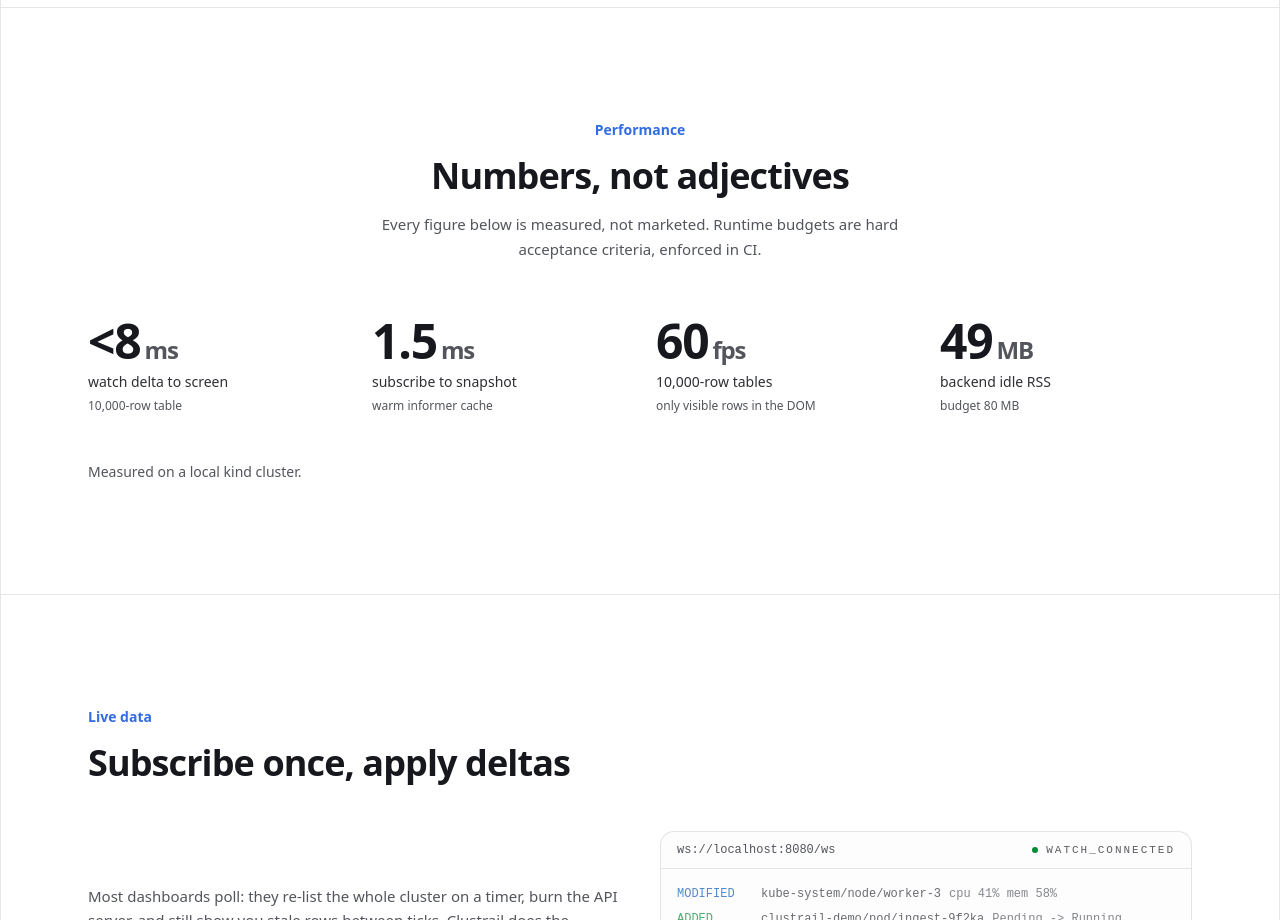
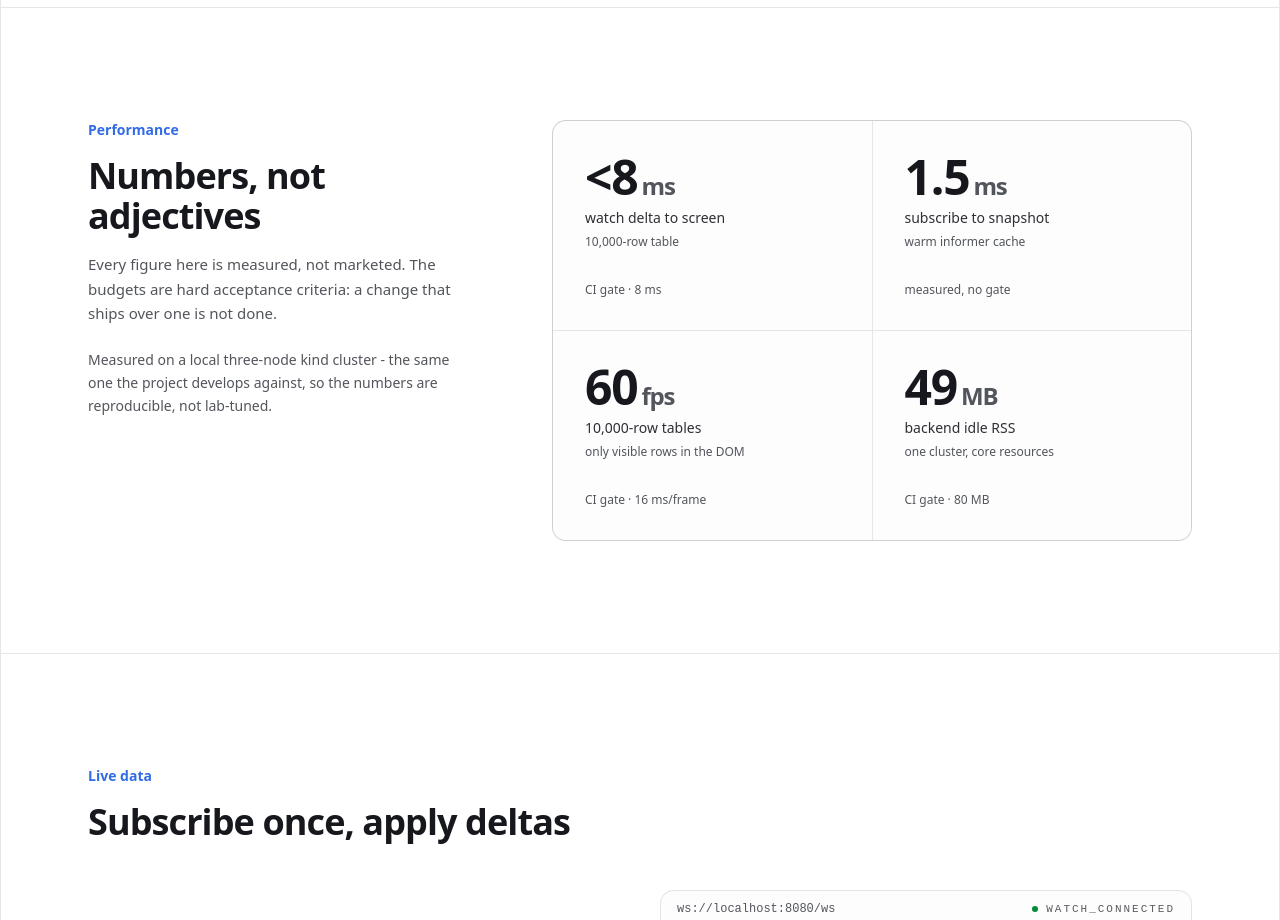
Before and after one commit to clustrail/clustrail.github.io, a Next.js app: page / in a window 1280 px wide. Shown: the part 2020-2940 px from the top of the page. Built offline with nearby package versions, Linux system fonts and the light colour scheme; no server answers.

Commit message:
Redesign the performance section as a split band with an instrument panel

```diff
--- a/components/landing/metrics-band.tsx
+++ b/components/landing/metrics-band.tsx
@@ -4,56 +4,97 @@ import {StatTile} from '@/components/stat-tile';
 import {RevealSection} from '@/components/landing/reveal-section';
 
 /**
- * 02 PERFORMANCE. Real measured numbers, counted up on first view - no
- * adjectives. Each tile states its honest condition in the sub-label; the
- * footnote records where the numbers came from.
+ * 02 PERFORMANCE. A split band: the claim on the left, the receipts on the
+ * right as a 2x2 hairline-celled instrument panel. Every number is measured
+ * (counted up on first view); each cell states its honest condition, and the
+ * cells with a CI budget say so explicitly - the story is the headroom, not
+ * the adjective.
  */
 
-type Tile = {
+type Cell = {
   value: number;
   decimals?: number;
   prefix?: string;
   suffix: string;
   label: string;
   sublabel: string;
+  /** The CI gate this figure is held to, when one exists. */
+  budget?: string;
 };
 
-const TILES: Tile[] = [
-  {value: 8, prefix: '<', suffix: 'ms', label: 'watch delta to screen', sublabel: '10,000-row table'},
-  {value: 1.5, decimals: 1, suffix: 'ms', label: 'subscribe to snapshot', sublabel: 'warm informer cache'},
-  {value: 60, suffix: 'fps', label: '10,000-row tables', sublabel: 'only visible rows in the DOM'},
-  {value: 49, suffix: 'MB', label: 'backend idle RSS', sublabel: 'budget 80 MB'},
+const CELLS: Cell[] = [
+  {
+    value: 8,
+    prefix: '<',
+    suffix: 'ms',
+    label: 'watch delta to screen',
+    sublabel: '10,000-row table',
+    budget: 'CI gate · 8 ms',
+  },
+  {
+    value: 1.5,
+    decimals: 1,
+    suffix: 'ms',
+    label: 'subscribe to snapshot',
+    sublabel: 'warm informer cache',
+  },
+  {
+    value: 60,
+    suffix: 'fps',
+    label: '10,000-row tables',
+    sublabel: 'only visible rows in the DOM',
+    budget: 'CI gate · 16 ms/frame',
+  },
+  {
+    value: 49,
+    suffix: 'MB',
+    label: 'backend idle RSS',
+    sublabel: 'one cluster, core resources',
+    budget: 'CI gate · 80 MB',
+  },
 ];
 
 export function MetricsBand(): ReactNode {
   return (
     <RevealSection className="border-b border-border py-20 sm:py-28">
       <div className="mx-auto max-w-6xl px-6">
+        <div className="grid items-start gap-12 lg:grid-cols-[minmax(0,24rem)_1fr] lg:gap-20">
+          {/* The claim. */}
+          <div className="reveal flex flex-col gap-6 lg:sticky lg:top-28">
             <SectionHeader
               kicker="Performance"
               title="Numbers, not adjectives"
-          lede="Every figure below is measured, not marketed. Runtime budgets are hard acceptance criteria, enforced in CI."
+              lede="Every figure here is measured, not marketed. The budgets are hard acceptance criteria: a change that ships over one is not done."
+              align="left"
             />
+            <p className="text-sm leading-relaxed text-muted-foreground">
+              Measured on a local three-node kind cluster - the same one the project develops
+              against, so the numbers are reproducible, not lab-tuned.
+            </p>
+          </div>
 
-        <div className="mt-14 grid grid-cols-2 gap-x-8 gap-y-10 sm:grid-cols-2 lg:grid-cols-4">
-          {TILES.map((t, i) => (
+          {/* The receipts: a 2x2 instrument panel. */}
+          <div className="grid grid-cols-1 gap-px overflow-hidden rounded-xl border border-border bg-border sm:grid-cols-2">
+            {CELLS.map((c, i) => (
               <div
-              key={t.label}
-              className="reveal"
+                key={c.label}
+                className="reveal flex flex-col justify-between gap-8 bg-card p-6 sm:p-8"
                 style={{'--reveal-delay': `${i * 70}ms`} as CSSProperties}>
                 <StatTile
-                value={t.value}
-                decimals={t.decimals}
-                prefix={t.prefix}
-                suffix={t.suffix}
-                label={t.label}
-                sublabel={t.sublabel}
+                  value={c.value}
+                  decimals={c.decimals}
+                  prefix={c.prefix}
+                  suffix={c.suffix}
+                  label={c.label}
+                  sublabel={c.sublabel}
                 />
+                <span className="text-xs text-muted-foreground">
+                  {c.budget ?? 'measured, no gate'}
+                </span>
               </div>
             ))}
           </div>
-
-        <p className="mt-12 text-sm text-muted-foreground">Measured on a local kind cluster.</p>
+        </div>
       </div>
     </RevealSection>
   );
```
Lines whose indentation alone changed are shown as unchanged.
